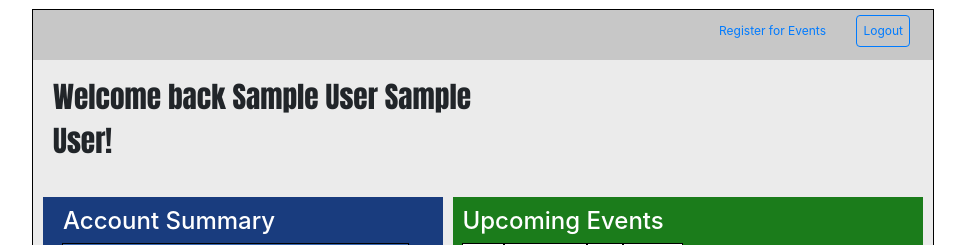
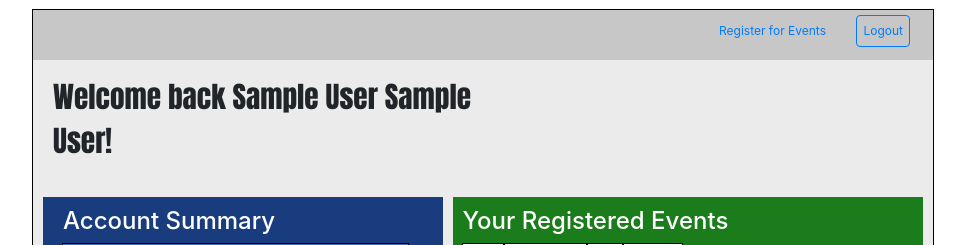
Before and after one commit to projects-and-algos-april-2020/event-mgr, a Flask app: page /success in a window 1280 px wide. Shown: the top 245 px of the page, without its empty margins (157-1122 px from the left). Run offline with Flask 2, Linux system fonts and the light colour scheme; the visitor is signed in with stand-in values (Sample User, id 1); data that the repository does not hold is empty; some libraries are stand-ins or nearby versions.

Commit message:
Improved section header message.

```diff
--- a/templates/student_dashboard.html
+++ b/templates/student_dashboard.html
@@ -182,7 +182,7 @@
             </div>
             <div class="reg_col_myevents">
                 <table>
-                    <h4>Upcoming Events</h4>
+                    <h4>Your Registered Events</h4>
                         <thead>
                             <tr>
                                 <th>Event</th>
```
